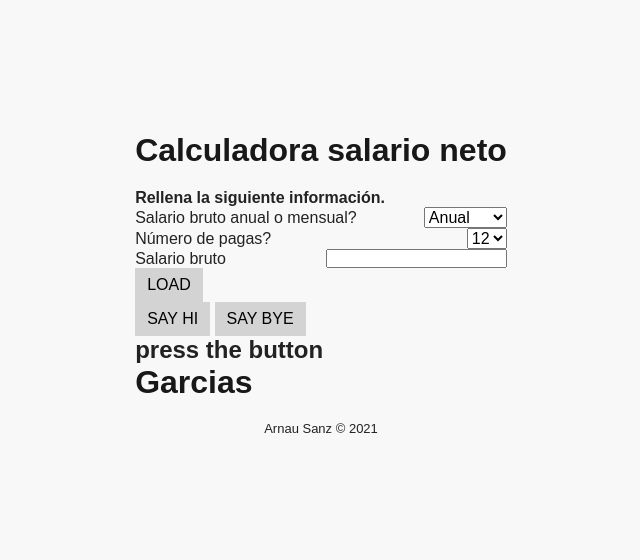
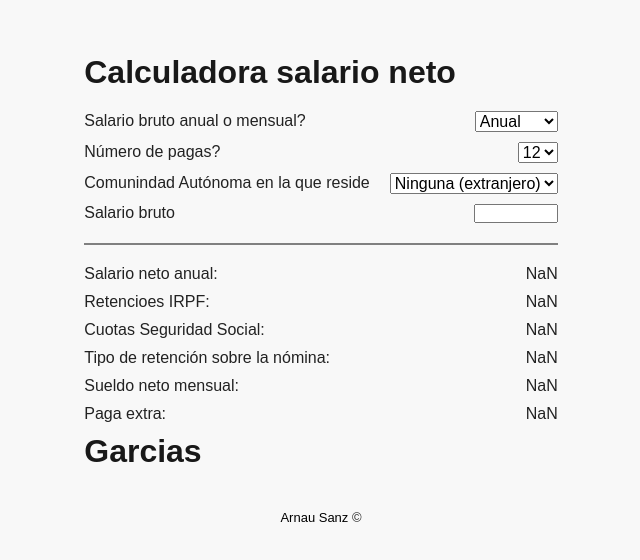
Before and after one commit to Artechz/test, a plain HTML site: page index.html in a window 1280 px wide. Shown: the part 116-676 px from the top of the page, without its empty margins (319-959 px from the left). Drawn offline with Linux system fonts and the light colour scheme.

Commit message:
changed layout; started tramos algorithm

```diff
--- a/app.js
+++ b/app.js
@@ -1,11 +1,30 @@
+
+const salaryTypeBox = document.querySelector("#salaryType");
+const payNumBox = document.querySelector("#payNum");
 const outputBox = document.querySelector(".output");
-const inputBox = document.querySelector("#salaryNum");
-const salarynumLabelBox = document.querySelector("#salaryNum_label")
+const salaryNumBox = document.querySelector("#salaryNum");
+const userCABox = document.querySelector("#userCA")
+
 const imageBox = document.querySelector("#garcias");
 
-document.querySelector("footer").innerHTML += new Date().getFullYear();
+document.querySelector("#footer").innerHTML += new Date().getFullYear();
 
 let x = 0;
+let payNum, salaryType, salaryNum, userCA;
+
+let tramosIRPF_estado = [
+    [0, 9.5],
+    [12450, 12],
+    [20200, 15],
+    [35200, 18.5],
+    [60000, 22.5],
+    [300000, 24.5]
+];
+let tramosIRPF_CA = [
+    ["General", [0, 9.5], [12450, 12], [20200, 15], [35200, 18.5], [60000, 22.5], [300000 ,22.5]],
+    ["Catalunya", [0, 12], [1707.20, 14], [33007.20, 18.5], [53407.20, 21.5], [90000, 23.5], [120000, 24.5], [175000, 25.5]]
+];
+console.log(tramosIRPF_CA[0][0])
 
 function sayHi() {
     x++;
@@ -19,7 +38,23 @@ function sayBye() {
     imageBox.style.display = "block";
 }
 
-function load() {
-    x = inputBox.value;
-    outputBox.innerHTML = x;
+function salaryInfoChange() {
+    userCA = userCABox.value;
+    payNum = payNumBox.value;
+    switch (salaryTypeBox.value) {
+        case "yearly":
+            salaryType = 1;
+            break;
+        case "monthly":
+            salaryType = 12; //multiply later
+            break;}
+    salaryNum = salaryNumBox.value;
+    outputBox.innerHTML = (salaryNum*salaryType) + "€";
+    console.log(salaryNum);
 }
+
+20200
+
+20200 >= 12450 = YES -> tax += 12450 * 0.095
+20200 >= 20200 = YES -> tax += (20200-12450) * 0.12
+20200 >= 35200 = NO ->
--- a/index.html
+++ b/index.html
@@ -10,39 +10,75 @@
 
 <body>
 
-    <div>
+    <div class="main">
         <h1>Calculadora salario neto</h1>
 
-        <h4>Rellena la siguiente información.</h4>
-
+        <!-- <h4>Rellena la siguiente información.</h4> -->
         <div class="selector">
-            <label for="type">Salario bruto anual o mensual?</label>
-            <select name="type" id="type">
+            <label for="salaryType">Salario bruto anual o mensual?</label>
+            <select onchange="salaryInfoChange()" name="salaryType" id="salaryType">
                 <option value="yearly">Anual</option>
                 <option value="monthly">Mensual</option>
             </select>
         </div>
 
         <div class="selector">
-            <label for="paynum">Número de pagas?</label>
-            <select name="paynum" id="paynum">
-                <option value="12">12</option>
-                <option value="14">14</option>
+            <label for="payNum">Número de pagas?</label>
+            <select onchange="salaryInfoChange()" name="payNum" id="payNum">
+                <option value=12>12</option>
+                <option value=14>14</option>
             </select>
         </div>
 
         <div class="selector">
-            <label for="salarynum" name="salarynum_label">Salario bruto</label>
-            <input type="number" name="salarynum" id="salarynum">
+            <label for="userCA">Comunindad Autónoma en la que reside</label>
+            <select onchange="salaryInfoChange()" name="userCA" id="userCA">
+                <option value=0>Ninguna (extranjero)</option>
+                <option value=1>Catalunya</option>
+            </select>
         </div>
-        <button onclick="load()">LOAD</button>
+
+        <div class="selector">
+            <label for="salaryNum" name="salaryNum_label">Salario bruto</label>
+            <input onchange="salaryInfoChange()" type="number" name="salaryNum" id="salaryNum">
+        </div>
+        <!-- <button onclick="load()">LOAD</button>
 
         <div>
             <button onclick="sayHi()">SAY HI</button>
             <button onclick="sayBye()">SAY BYE</button>
         </div>
 
-        <h2 class="output">press the button</h2>
+        <h2 class="output">press the button</h2> -->
+
+        <hr noshade>
+
+        <div class="selector">
+            <p name="x1">Salario neto anual:</p>
+            <p name="x2" class="output">NaN</p>
+        </div>
+
+        <div class="selector">
+            <p name="x3">Retencioes IRPF:</p>
+            <p name="x4" class="output">NaN</p>
+        </div>
+        <div class="selector">
+            <p name="x3">Cuotas Seguridad Social:</p>
+            <p name="x4" class="output">NaN</p>
+        </div>
+        <div class="selector">
+            <p name="x5">Tipo de retención sobre la nómina:</p>
+            <p name="x6" class="output">NaN</p>
+        </div>
+        <div class="selector">
+            <p name="x7">Sueldo neto mensual:</p>
+            <p name="x8" class="output">NaN</p>
+        </div>
+        <div class="selector" name="extraPay">
+            <p name="x9">Paga extra:</p>
+            <p name="x10" class="output">NaN</p>
+        </div>
+
 
         <h1 class="adios">Garcias</h1>
 
@@ -50,7 +86,9 @@
 
     <img id="garcias" src="https://plantillasdememes.com/img/plantillas/garcias01605419397.jpg" alt="garcias">
 
-    <footer id="footer">Arnau Sanz © </footer>
+    <!-- <footer id="disclaimer">Datos actualizados en 2021 (ejercicio fiscal 2020). Fines informativos.</footer>
+    <footer id="disclaimer">No es una aplicación oficial, ninguna entidad gubernamental está asociada con la misma.</footer> -->
+    <footer id="footer"><a href="https://github.com/Artechz" style="color: black;">Arnau Sanz</a> © </footer> <!--year updated by js-->
 
     <script src="app.js"></script>
 </body>
--- a/style.css
+++ b/style.css
@@ -16,6 +16,10 @@ body {
     height: 100vh;
 }
 
+.main {
+    padding: 10px;
+}
+
 h1 {
     color: rgb(24, 24, 24);
     margin-bottom: 20px;
@@ -25,6 +29,8 @@ h1 {
     display: flex;
     flex-direction: row;
     align-items: center;
+    margin-top: 10px;
+    margin-bottom: 10px;
 }
 
 select {
@@ -34,9 +40,21 @@ select {
 
 label {
     cursor: pointer;
+    margin-right: 20px;
 }
 
 input {
+    margin-left: auto;
+    font-size: small;
+    width: 80px;
+}
+
+hr {
+    margin-top: 20px;
+    margin-bottom: 20px;
+}
+
+.output {
     margin-left: auto;
 }
 
@@ -68,3 +86,11 @@ img {
 footer {
     font-size: small;
 }
+
+#footer {
+    margin-top: 10px;
+}
+
+a {
+    text-decoration: none;
+}
```
